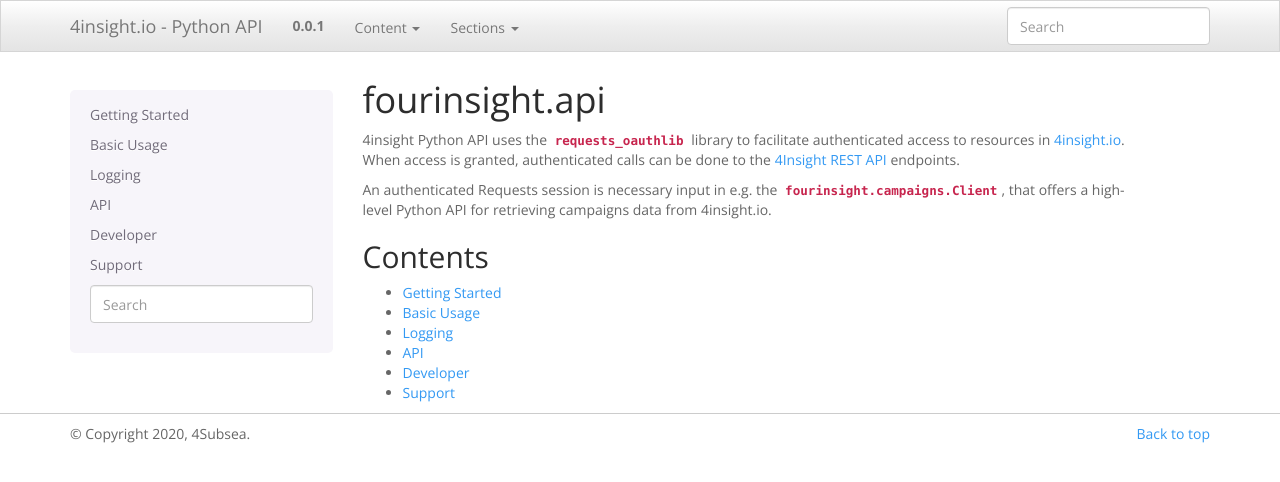
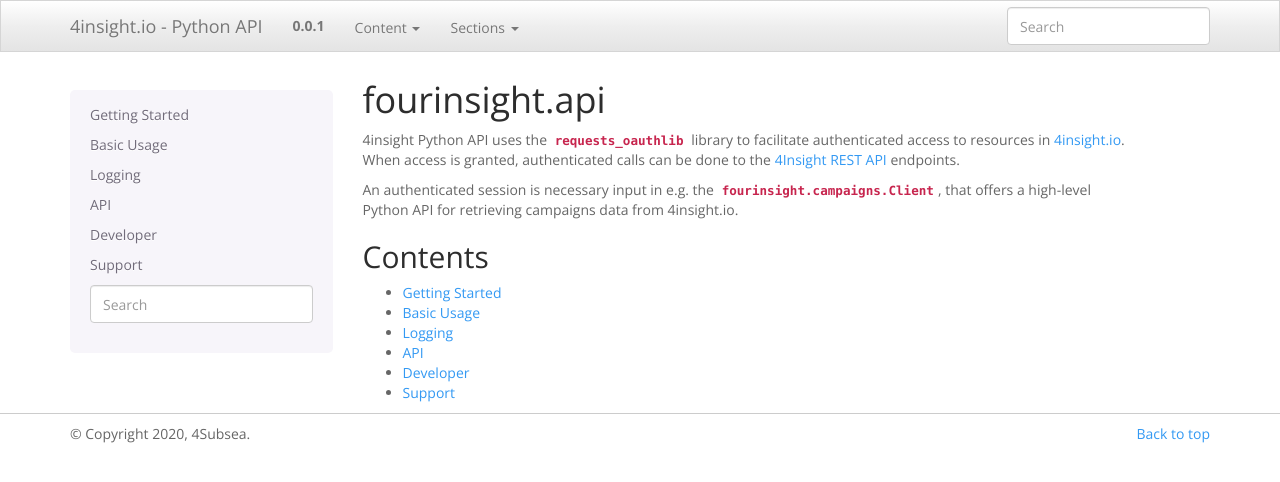
Before and after one commit to 4Subsea/fourinsight-api-python, a Sphinx documentation site: the page built from docs/index.rst, in a window 1280 px wide. Shown: the top 482 px of the page. Built offline with Sphinx 7.4.7, drawn with Linux system fonts in a browser that asks for light colours.

Commit message:
some changes

```diff
--- a/README.rst
+++ b/README.rst
@@ -5,9 +5,8 @@ fourinsight.api
 authenticated access to resources in `4insight.io`_. When access is granted,
 authenticated calls can be done to the `4Insight REST API`_ endpoints.
 
-An authenticated Requests session is necessary input in e.g. the
-:py:mod:`fourinsight.campaigns.Client`, that offers a high-level Python API for
-retrieving campaigns data from 4insight.io.
+An authenticated session is necessary input in e.g. the :py:mod:`fourinsight.campaigns.Client`,
+that offers a high-level Python API for retrieving campaigns data from 4insight.io.
 
 
 .. _4Insight.io: https://4insight.io
--- a/docs/basic_usage.rst
+++ b/docs/basic_usage.rst
@@ -8,7 +8,7 @@ Authorization Code Flow
 -----------------------
 
 The steps below outline how to use the Authorization Code Grant Type workflow to
-get access to a protected resource in `4insight.io`_.
+set up an authenticated session and get access to a protected resource in `4insight.io`_.
 
 Set up an authenticated User Session::
 
@@ -27,7 +27,7 @@ Client Credentials Flow
 -----------------------
 
 The steps below outline how to use the Client Credentials Grant Type workflow to
-get access to a protected resource in `4insight.io`_.
+set up an authenticated session and get access to a protected resource in `4insight.io`_.
 
 Set up an authenticated Client Session using your ``client_id`` and ``client_secret``::
 
```
